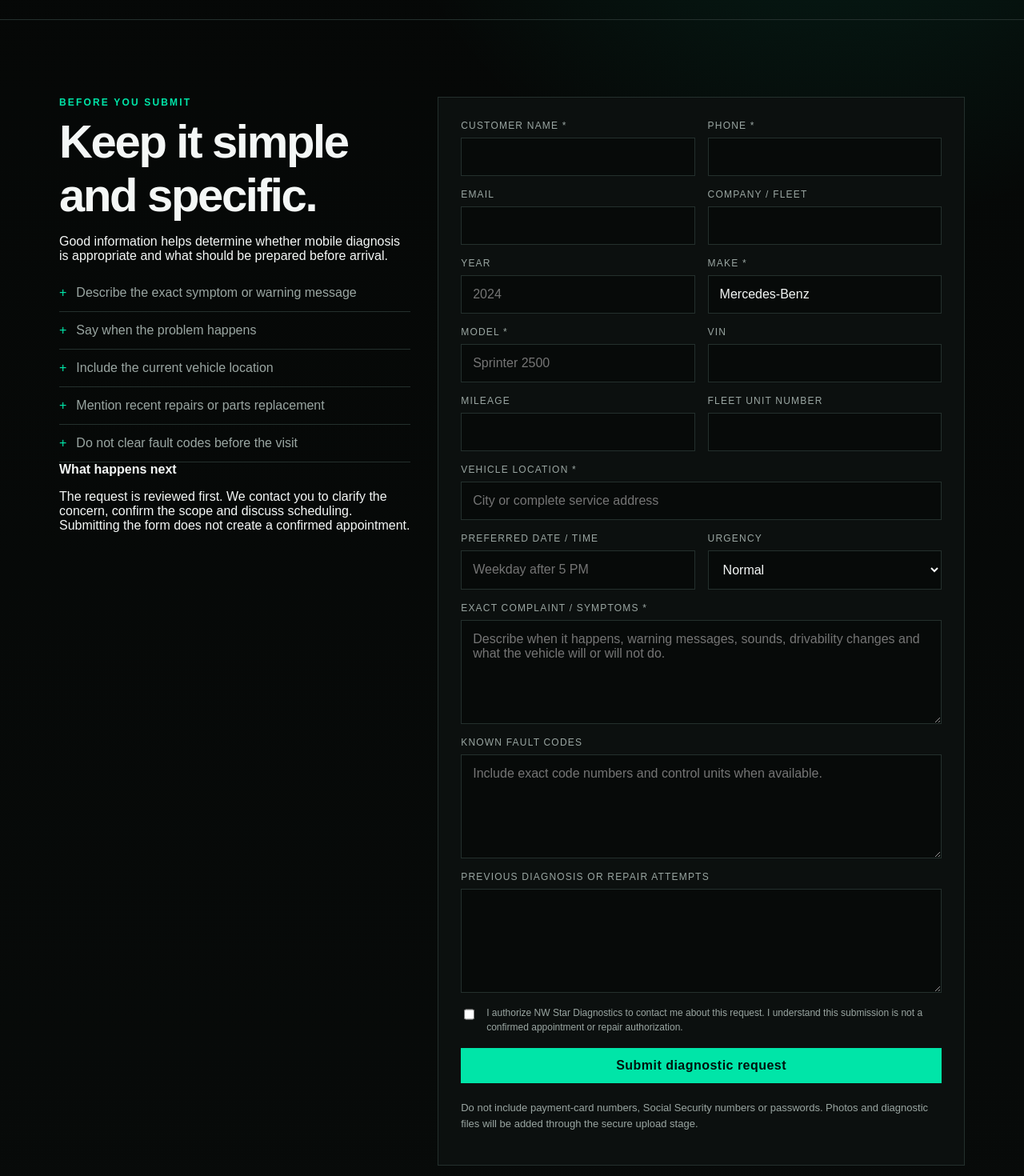
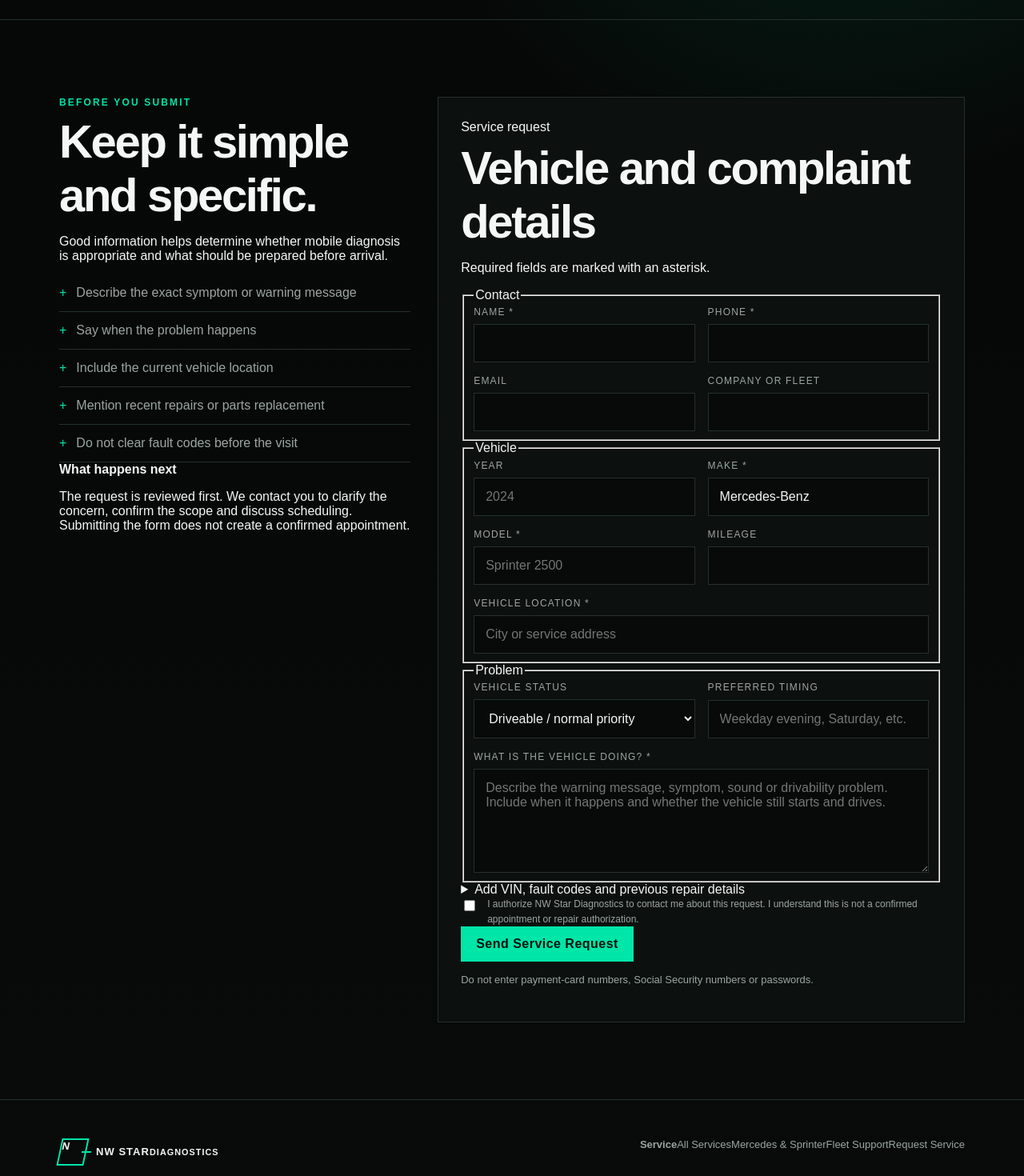
Before and after one commit to VitaliiOm23/NWStar, a Next.js app: page /request-service in a window 1280 px wide. Shown: the part 460-1930 px from the top of the page at 80% size. Built offline with nearby package versions, Linux system fonts and the light colour scheme.

Commit message:
Streamline service request form with optional detail section

```diff
--- a/components/ServiceRequestForm.tsx
+++ b/components/ServiceRequestForm.tsx
@@ -40,41 +40,74 @@
     return (
       <div className="form success-panel" role="status">
         <div className="eyebrow">Request received</div>
-        <h2>Thank you. Your information is in the queue.</h2>
-        <p className="section-copy">We will review the complaint and contact you to confirm scope, location and scheduling.</p>
-        <div className="reference-box"><span>Reference</span><strong>{reference}</strong></div>
+        <h2>Your vehicle information was submitted.</h2>
+        <p>We will review the complaint and contact you about scope, location and scheduling.</p>
+        <div className="reference-box"><span>Reference number</span><strong>{reference}</strong></div>
         <button className="button secondary" type="button" onClick={() => setState("idle")}>Submit another vehicle</button>
       </div>
     );
   }
 
   return (
-    <form className="form" onSubmit={submit} noValidate>
+    <form className="form service-request-form" onSubmit={submit} noValidate>
+      <div className="form-heading">
+        <span>Service request</span>
+        <h2>Vehicle and complaint details</h2>
+        <p>Required fields are marked with an asterisk.</p>
+      </div>
+
+      <fieldset className="form-section">
+        <legend>Contact</legend>
         <div className="form-grid">
-        <div className="field"><label htmlFor="fullName">Customer name *</label><input id="fullName" name="fullName" autoComplete="name" required minLength={2} maxLength={100} /></div>
+          <div className="field"><label htmlFor="fullName">Name *</label><input id="fullName" name="fullName" autoComplete="name" required minLength={2} maxLength={100} /></div>
           <div className="field"><label htmlFor="phone">Phone *</label><input id="phone" name="phone" type="tel" autoComplete="tel" required maxLength={30} /></div>
           <div className="field"><label htmlFor="email">Email</label><input id="email" name="email" type="email" autoComplete="email" maxLength={160} /></div>
-        <div className="field"><label htmlFor="companyName">Company / fleet</label><input id="companyName" name="companyName" maxLength={120} /></div>
+          <div className="field"><label htmlFor="companyName">Company or fleet</label><input id="companyName" name="companyName" maxLength={120} /></div>
+        </div>
+      </fieldset>
+
+      <fieldset className="form-section">
+        <legend>Vehicle</legend>
+        <div className="form-grid">
           <div className="field"><label htmlFor="year">Year</label><input id="year" name="year" inputMode="numeric" placeholder="2024" maxLength={4} /></div>
           <div className="field"><label htmlFor="make">Make *</label><input id="make" name="make" required maxLength={60} defaultValue="Mercedes-Benz" /></div>
           <div className="field"><label htmlFor="model">Model *</label><input id="model" name="model" required maxLength={80} placeholder="Sprinter 2500" /></div>
+          <div className="field"><label htmlFor="mileage">Mileage</label><input id="mileage" name="mileage" inputMode="numeric" /></div>
+          <div className="field full"><label htmlFor="serviceLocation">Vehicle location *</label><input id="serviceLocation" name="serviceLocation" required maxLength={240} placeholder="City or service address" /></div>
+        </div>
+      </fieldset>
+
+      <fieldset className="form-section">
+        <legend>Problem</legend>
+        <div className="form-grid">
+          <div className="field"><label htmlFor="urgency">Vehicle status</label><select id="urgency" name="urgency" defaultValue="normal"><option value="normal">Driveable / normal priority</option><option value="vehicle-down">Vehicle is down</option><option value="fleet-priority">Fleet priority</option></select></div>
+          <div className="field"><label htmlFor="preferredTime">Preferred timing</label><input id="preferredTime" name="preferredTime" maxLength={120} placeholder="Weekday evening, Saturday, etc." /></div>
+          <div className="field full"><label htmlFor="complaint">What is the vehicle doing? *</label><textarea id="complaint" name="complaint" required minLength={10} maxLength={4000} placeholder="Describe the warning message, symptom, sound or drivability problem. Include when it happens and whether the vehicle still starts and drives." /></div>
+        </div>
+      </fieldset>
+
+      <details className="optional-details">
+        <summary>Add VIN, fault codes and previous repair details</summary>
+        <div className="optional-details-body form-grid">
           <div className="field"><label htmlFor="vin">VIN</label><input id="vin" name="vin" minLength={17} maxLength={17} autoCapitalize="characters" /></div>
-        <div className="field"><label htmlFor="mileage">Mileage</label><input id="mileage" name="mileage" inputMode="numeric" /></div>
           <div className="field"><label htmlFor="unitNumber">Fleet unit number</label><input id="unitNumber" name="unitNumber" maxLength={40} /></div>
-        <div className="field full"><label htmlFor="serviceLocation">Vehicle location *</label><input id="serviceLocation" name="serviceLocation" required maxLength={240} placeholder="City or complete service address" /></div>
-        <div className="field"><label htmlFor="preferredTime">Preferred date / time</label><input id="preferredTime" name="preferredTime" maxLength={120} placeholder="Weekday after 5 PM" /></div>
-        <div className="field"><label htmlFor="urgency">Urgency</label><select id="urgency" name="urgency" defaultValue="normal"><option value="normal">Normal</option><option value="vehicle-down">Vehicle down</option><option value="fleet-priority">Fleet priority</option></select></div>
-        <div className="field full"><label htmlFor="complaint">Exact complaint / symptoms *</label><textarea id="complaint" name="complaint" required minLength={10} maxLength={4000} placeholder="Describe when it happens, warning messages, sounds, drivability changes and what the vehicle will or will not do." /></div>
           <div className="field full"><label htmlFor="knownCodes">Known fault codes</label><textarea id="knownCodes" name="knownCodes" maxLength={2000} placeholder="Include exact code numbers and control units when available." /></div>
-        <div className="field full"><label htmlFor="priorWork">Previous diagnosis or repair attempts</label><textarea id="priorWork" name="priorWork" maxLength={3000} /></div>
+          <div className="field full"><label htmlFor="priorWork">Previous diagnosis or repair attempts</label><textarea id="priorWork" name="priorWork" maxLength={3000} placeholder="List recent repairs, parts replaced or tests already performed." /></div>
+        </div>
+      </details>
+
       <div className="honeypot" aria-hidden="true"><label htmlFor="website">Website</label><input id="website" name="website" tabIndex={-1} autoComplete="off" /></div>
-        <div className="field full consent-row"><label className="checkbox-label"><input type="checkbox" name="consent" value="yes" required /> <span>I authorize NW Star Diagnostics to contact me about this request. I understand this submission is not a confirmed appointment or repair authorization.</span></label></div>
-        <div className="field full">
-          <button className="button" type="submit" disabled={state === "submitting"}>{state === "submitting" ? "Sending request…" : "Submit diagnostic request"}</button>
+
+      <div className="consent-row">
+        <label className="checkbox-label"><input type="checkbox" name="consent" value="yes" required /> <span>I authorize NW Star Diagnostics to contact me about this request. I understand this is not a confirmed appointment or repair authorization.</span></label>
+      </div>
+
+      <div className="form-submit-row">
+        <button className="button" type="submit" disabled={state === "submitting"}>{state === "submitting" ? "Sending request…" : "Send Service Request"}</button>
+        <p className="notice">Do not enter payment-card numbers, Social Security numbers or passwords.</p>
+      </div>
+
       {state === "error" && <p className="form-error" role="alert">{message}</p>}
-          <p className="notice">Do not include payment-card numbers, Social Security numbers or passwords. Photos and diagnostic files will be added through the secure upload stage.</p>
-        </div>
-      </div>
     </form>
   );
 }
```
Lines whose indentation alone changed are shown as unchanged.
